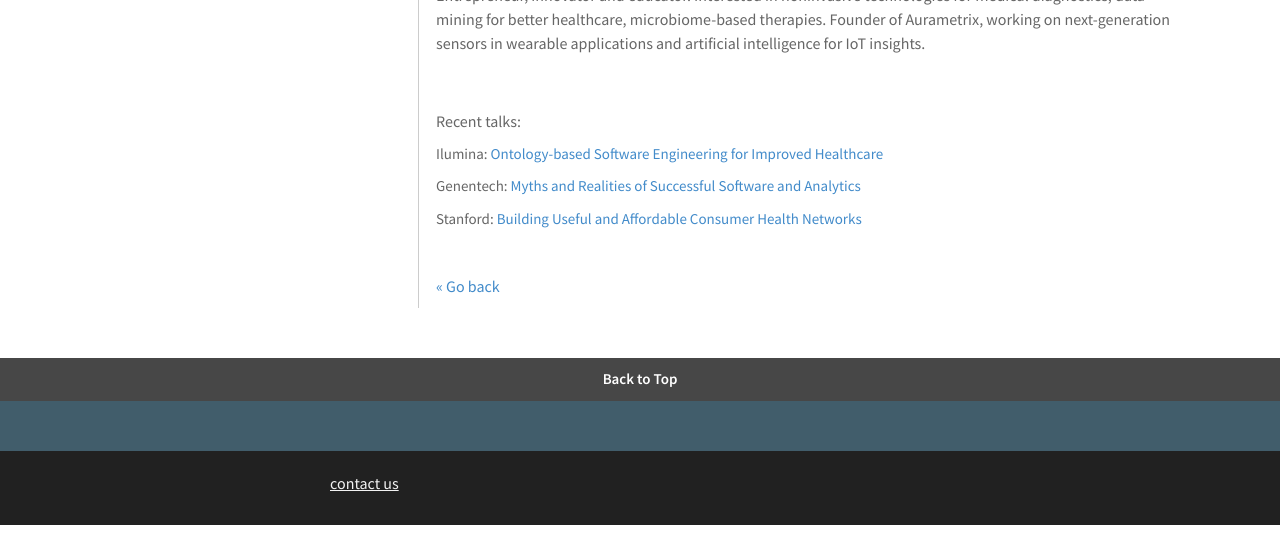
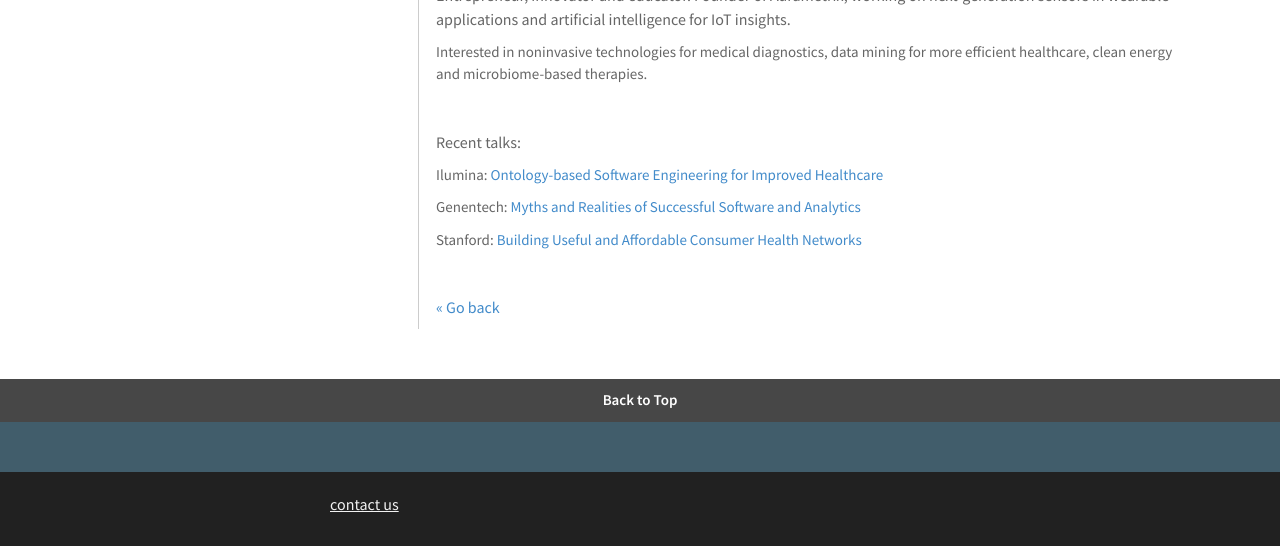
Before and after one commit to iotw/iotw.github.io, a plain HTML site: page organizers/irene-gabashvili.html in a window 1280 px wide. Shown: the part 420-966 px from the top of the page. Before the commit the page ends 945 px from the top, so only its background shows below. Drawn offline with Linux system fonts and the light colour scheme.

Commit message:
more specific link

```diff
--- a/organizers/irene-gabashvili.html
+++ b/organizers/irene-gabashvili.html
@@ -60,8 +60,14 @@
 								<div style="clear:both;"></div>
 				</div>
 				<div class = "speaker_page_right">
-					<h2 id = "speaker_profile_name">Irene Gabashvili</h2><div class = "speaker_page_positions"><div class = "speaker_page_position"><p>Founder</br><span><a href="http://aurametrix.com">Aurametrix</a></span></p></div></div><div class = "speaker_page_text">
-<p>Entrepreneur, innovator and educator. Interested in noninvasive technologies for medical diagnostics, data mining for better healthcare, microbiome-based therapies. Founder of Aurametrix, working on next-generation sensors in wearable applications and artificial intelligence for IoT insights. </p>
+					<h2 id = "speaker_profile_name">Irene Gabashvili</h2>
+<div class = "speaker_page_positions"><div class = "speaker_page_position"><p>Founder</br><span>
+<a href="http://www.aurametrix.com/irene-gabashvili.html">Aurametrix</a></span></p></div></div><div class = "speaker_page_text">
+
+<p>Entrepreneur, innovator and educator.
+Founder of Aurametrix, working on next-generation sensors in wearable applications and artificial intelligence for IoT insights. </p>
+Interested in noninvasive technologies for medical diagnostics,
+data mining for more efficient healthcare, clean energy and microbiome-based therapies.
 <p></p>
 
 <p>&nbsp;</p>
```
